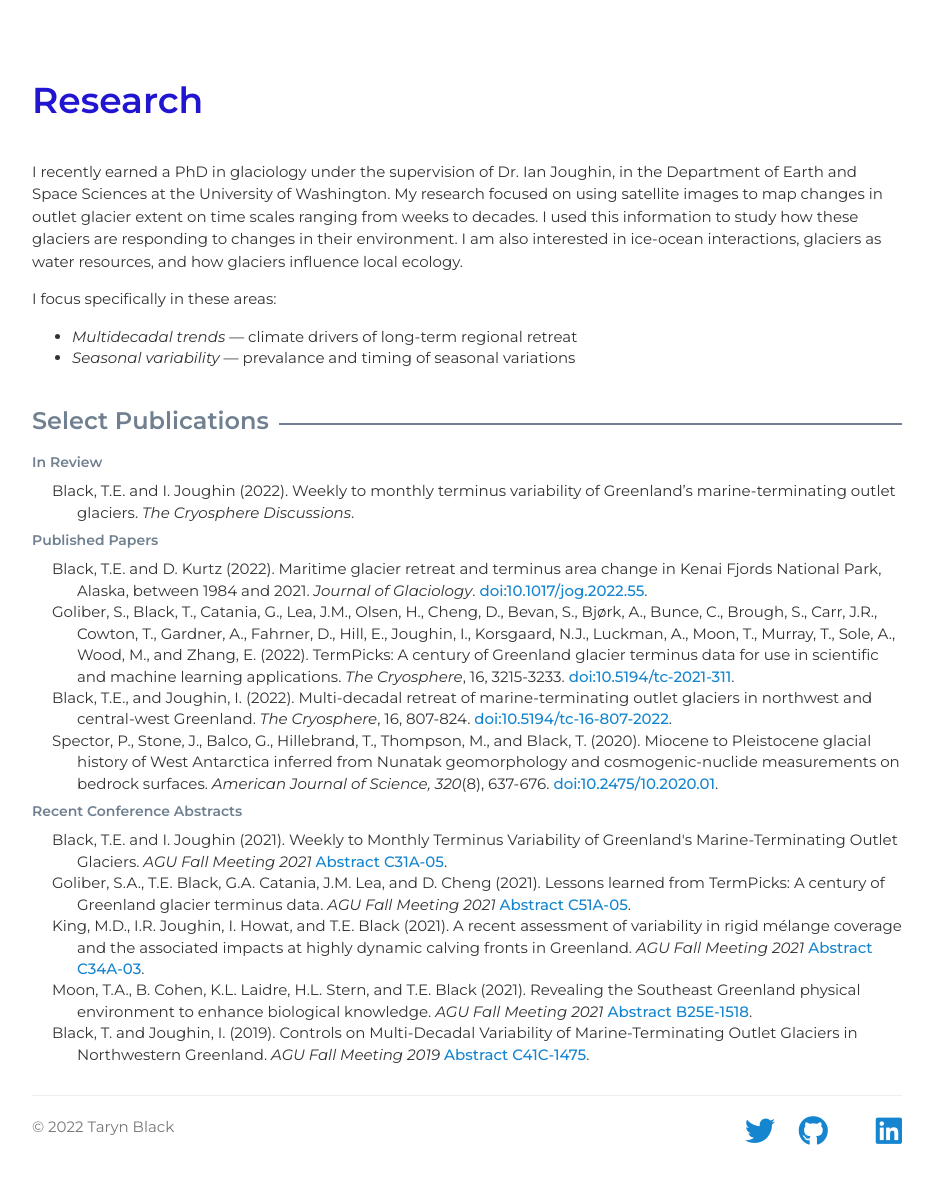
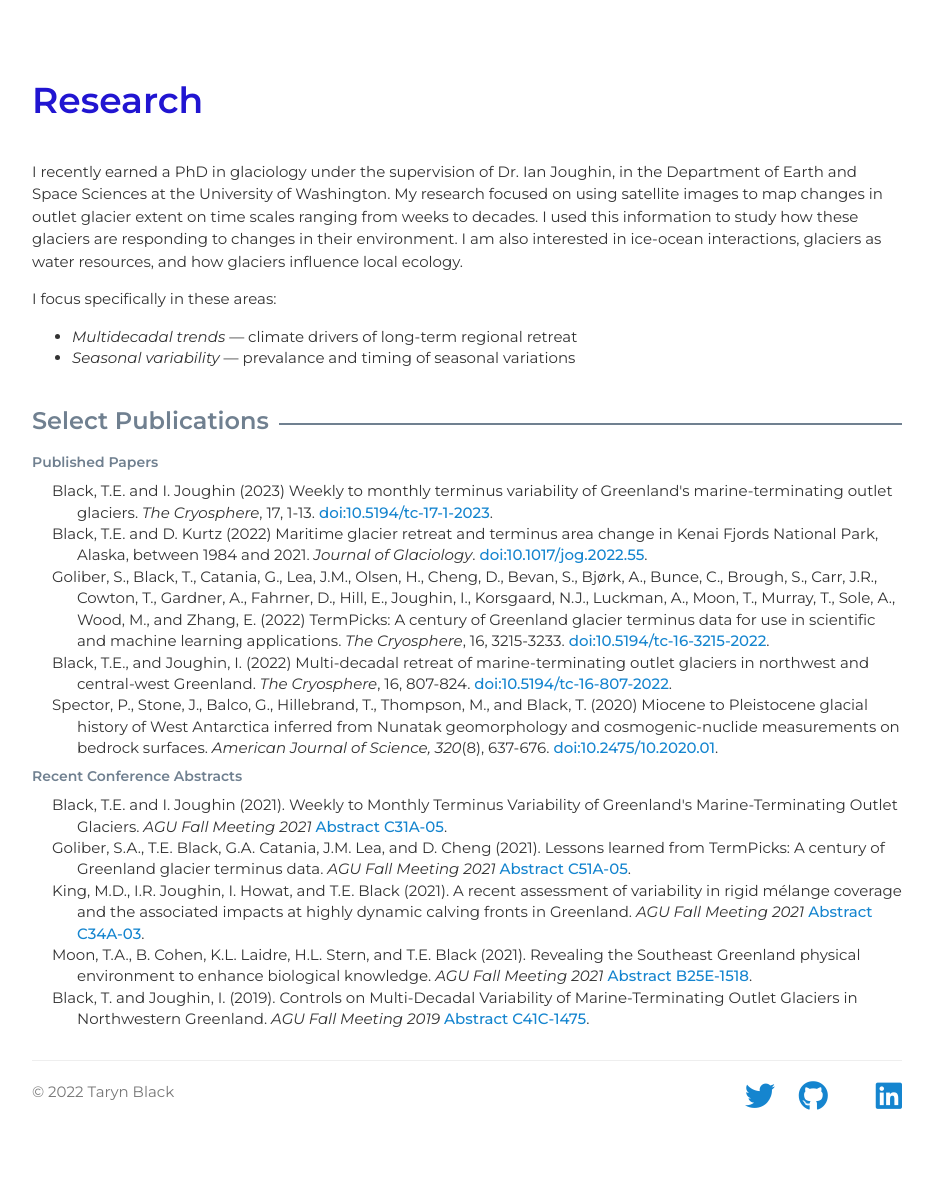
Before and after one commit to tarynblack/tarynblack.github.io, a Jekyll site: the page built from research.html, in a window 1280 px wide, cut to the strip 86-1264 px from the top of the page. Shown: the whole strip, without its empty margins (173-1106 px from the left). Built offline with Jekyll 4.4.1, drawn with Linux system fonts in a browser that asks for light colours; nearby versions of some CDN libraries; a style sheet for code colours, icons or effects is not loaded; after the commit the page ends 1228 px from its top, so only the background shows below that.

Commit message:
Seasonal paper published

```diff
--- a/research.html
+++ b/research.html
@@ -22,19 +22,20 @@ title: Research | Taryn Black
             <!-- Publication -->
             <h3 class="push-down-4"><span>Select Publications</span></h3>
 
-               <h5>In Review</h5>
+               <!-- <h5>In Review</h5> -->
 
-                  <ul class="publications">
-                     <li>Black, T.E. and I. Joughin (2022). Weekly to monthly terminus variability of Greenland’s marine-terminating outlet glaciers. <em>The Cryosphere Discussions</em>.</li>
-                  </ul>
+                  <!-- <ul class="publications"> -->
+                     <!-- <li>Black, T.E. and I. Joughin (2022). Weekly to monthly terminus variability of Greenland’s marine-terminating outlet glaciers. <em>The Cryosphere Discussions</em>.</li>    -->
+                  <!-- </ul> -->
 
          	   <h5>Published Papers</h5>
 
                   <ul class="publications">
-                     <li>Black, T.E. and D. Kurtz (2022). Maritime glacier retreat and terminus area change in Kenai Fjords National Park, Alaska, between 1984 and 2021. <em>Journal of Glaciology</em>. <a href="https://doi.org/10.1017/jog.2022.55" target="_blank">doi:10.1017/jog.2022.55</a>.</li>
-                     <li>Goliber, S., Black, T., Catania, G., Lea, J.M., Olsen, H., Cheng, D., Bevan, S., Bj&#248;rk, A., Bunce, C., Brough, S., Carr, J.R., Cowton, T., Gardner, A., Fahrner, D., Hill, E., Joughin, I., Korsgaard, N.J., Luckman, A., Moon, T., Murray, T., Sole, A., Wood, M., and Zhang, E. (2022). TermPicks: A century of Greenland glacier terminus data for use in scientific and machine learning applications. <em>The Cryosphere</em>, 16, 3215-3233. <a href="https://doi.org/10.5194/tc-2021-311" target="_blank">doi:10.5194/tc-2021-311</a>.</li>
-                     <li>Black, T.E., and Joughin, I. (2022). Multi-decadal retreat of marine-terminating outlet glaciers in northwest and central-west Greenland. <em>The Cryosphere</em>, 16, 807-824. <a href="https://doi.org/10.5194/tc-16-807-2022" target="_blank">doi:10.5194/tc-16-807-2022</a>.</li>
-                     <li>Spector, P., Stone,  J., Balco, G., Hillebrand, T., Thompson, M., and Black, T. (2020). Miocene to Pleistocene glacial history of West Antarctica inferred from Nunatak geomorphology and cosmogenic-nuclide measurements on bedrock surfaces. <em>American Journal of Science, 320</em>(8), 637-676. <a href="https://doi.org/10.2475/10.2020.01" target="_blank">doi:10.2475/10.2020.01</a>.</li>
+                     <li>Black, T.E. and I. Joughin (2023) Weekly to monthly terminus variability of Greenland's marine-terminating outlet glaciers. <em>The Cryosphere</em>, 17, 1-13. <a href="https://doi.org/10.5194/tc-17-1-2023" target="_blank">doi:10.5194/tc-17-1-2023</a>.</li>
+                     <li>Black, T.E. and D. Kurtz (2022) Maritime glacier retreat and terminus area change in Kenai Fjords National Park, Alaska, between 1984 and 2021. <em>Journal of Glaciology</em>. <a href="https://doi.org/10.1017/jog.2022.55" target="_blank">doi:10.1017/jog.2022.55</a>.</li>
+                     <li>Goliber, S., Black, T., Catania, G., Lea, J.M., Olsen, H., Cheng, D., Bevan, S., Bj&#248;rk, A., Bunce, C., Brough, S., Carr, J.R., Cowton, T., Gardner, A., Fahrner, D., Hill, E., Joughin, I., Korsgaard, N.J., Luckman, A., Moon, T., Murray, T., Sole, A., Wood, M., and Zhang, E. (2022) TermPicks: A century of Greenland glacier terminus data for use in scientific and machine learning applications. <em>The Cryosphere</em>, 16, 3215-3233. <a href="https://doi.org/10.5194/tc-16-3215-2022" target="_blank">doi:10.5194/tc-16-3215-2022</a>.</li>
+                     <li>Black, T.E., and Joughin, I. (2022) Multi-decadal retreat of marine-terminating outlet glaciers in northwest and central-west Greenland. <em>The Cryosphere</em>, 16, 807-824. <a href="https://doi.org/10.5194/tc-16-807-2022" target="_blank">doi:10.5194/tc-16-807-2022</a>.</li>
+                     <li>Spector, P., Stone,  J., Balco, G., Hillebrand, T., Thompson, M., and Black, T. (2020) Miocene to Pleistocene glacial history of West Antarctica inferred from Nunatak geomorphology and cosmogenic-nuclide measurements on bedrock surfaces. <em>American Journal of Science, 320</em>(8), 637-676. <a href="https://doi.org/10.2475/10.2020.01" target="_blank">doi:10.2475/10.2020.01</a>.</li>
                   </ul>
 
                <h5>Recent Conference Abstracts</h5>
```
